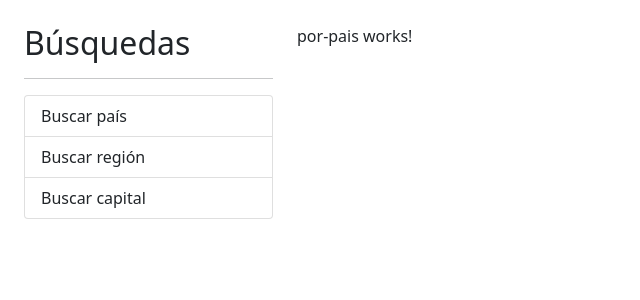
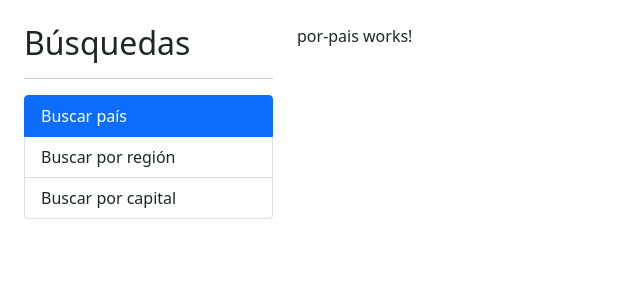
Before and after one commit to SSandorov/Angular-paisesApp, an Angular app: page / in a window 1280 px wide. Shown: the top 300 px of the page, without its empty margins (0-640 px from the left). Built offline with nearby package versions, Linux system fonts and the light colour scheme.

Commit message:
Añadidas las routerLink del sidebar

```diff
--- a/src/app/app.component.html
+++ b/src/app/app.component.html
@@ -4,9 +4,25 @@
         <h2>Búsquedas</h2>
         <hr>
         <ul class="list-group">
-            <li class="list-group-item">Buscar país</li>
-            <li class="list-group-item">Buscar región</li>
-            <li class="list-group-item">Buscar capital</li>
+            <li
+            routerLink=""
+            routerLinkActive="active"
+            [routerLinkActiveOptions]="{ exact:true }"
+            class="list-group-item">
+                Buscar país
+            </li>
+            <li
+            routerLink="region"
+            routerLinkActive="active"
+            class="list-group-item">
+                Buscar por región
+            </li>
+            <li
+            routerLink="capital"
+            routerLinkActive="active"
+            class="list-group-item">
+                Buscar por capital
+            </li>
         </ul>
     </div>
     <div class="col">
```
